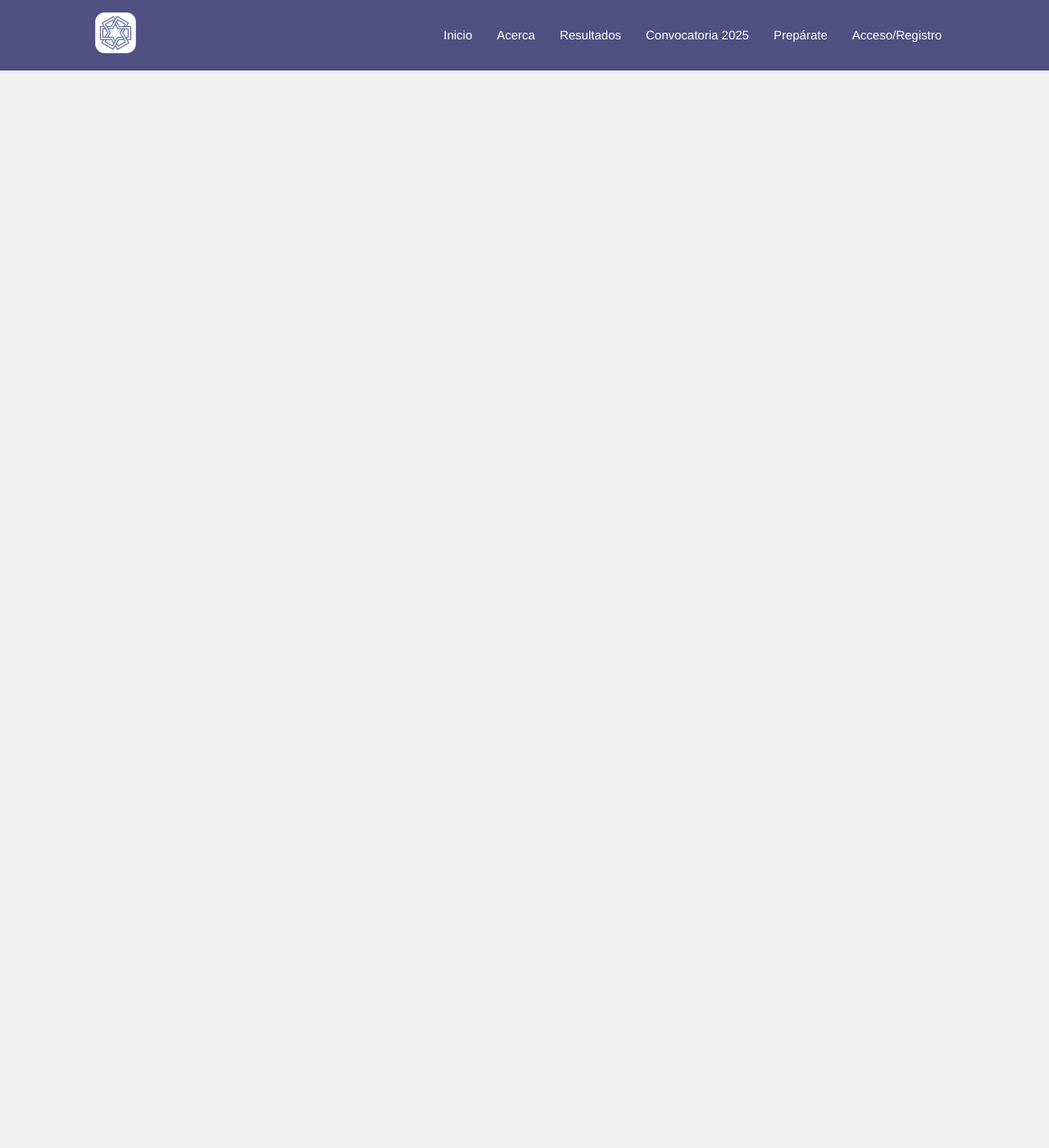
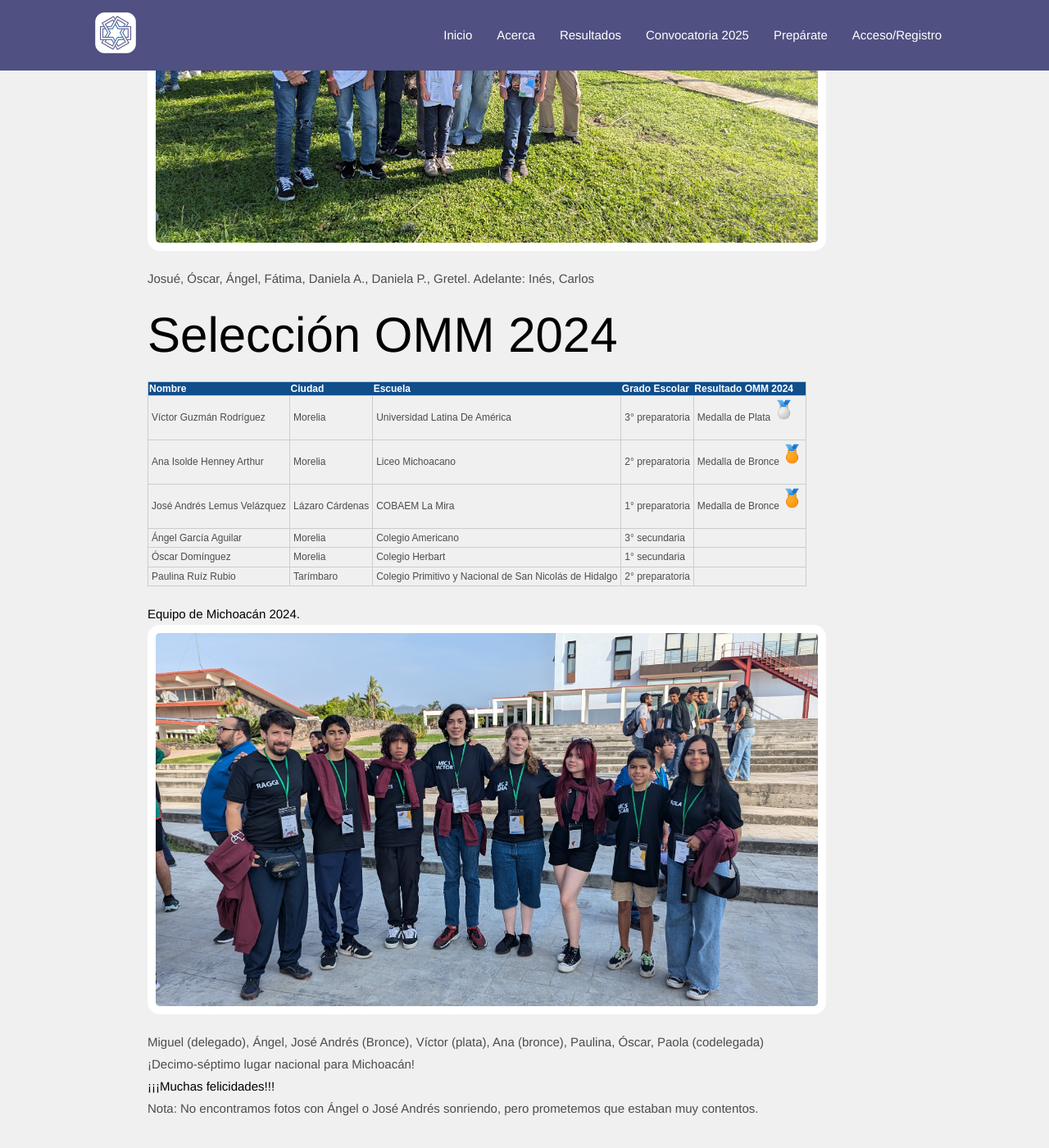
Before and after one commit to OlimpiadaMatematicasMichoacan/WOMM, a Jekyll site: the page built from _pages/resultados.md, in a window 1280 px wide and 1400 px high, scrolled down 2084 px. Shown: the whole window at 82% size. Built offline with Jekyll 4.4.1, drawn with Linux system fonts in a browser that asks for light colours; some of the changed text lies outside the part shown.

Commit message:
added resultados 2024 and modified acerca to show poster

```diff
--- a/_pages/acerca.html
+++ b/_pages/acerca.html
@@ -34,10 +34,8 @@
       </div>
       <div class="col-md-6 text-center drag-lg-top">
         <div class="shadow-down mb-4">
-          <img src="{{ site.baseurl }}/assets/images/about/femenil2024.jpg" alt="Miguel, Ana (Oro), Paulina (Mención honorífica), Bialy (bronce), Andrea, Paloma (Plata), Adriana" class="img-fluid rounded-lg border-thick border-white" width="100%">
-          <strong>Equipo femenil de Michoacán 2024.</strong><br>
-          Miguel (delegado), Ana (Oro), Paulina (Mención honorífica), Bialy (bronce), Andrea, Paloma (Plata), Adriana<br>
-          ¡Octavo lugar nacional por equipos para Michoacán! <br><strong>¡¡¡Muchas felicidades!!!</strong><br>
+          <img src="{{ site.baseurl }}/assets/images/poster/together_ds.jpg" alt="Hacia el mundo de las matemáticas" class="img-fluid rounded-lg border-thick border-white" width="100%">
+          <strong>Hacia el mundo de las matemáticas.</strong><br>
         </div>
 <!--         <img src="{{ site.baseurl }}/{{ page.signature }}" alt="signature" class="img-fluid"> -->
 <!--         <h4>{{ page.author }}</h4> -->
--- a/_pages/resultados.md
+++ b/_pages/resultados.md
@@ -36,6 +36,12 @@
  <tr><td>Andrea Espinosa Sierra</td><td>Morelia</td><td>Colegio Primitivo y Nacional de San Nicolás de Hidalgo</td><td>2° preparatoria</td></tr>
 </tbody></table>
 
+<strong>Equipo femenil de Michoacán 2024.</strong>
+<img src="{{ site.baseurl }}/assets/images/about/femenil2024.jpg" alt="Miguel, Ana (Oro), Paulina (Mención honorífica), Bialy (bronce), Andrea, Paloma (Plata), Adriana" class="img-fluid rounded-lg border-thick border-white" width="90%">
+<br>
+Miguel (delegado), Ana (Oro), Paulina (Mención honorífica), Bialy (bronce), Andrea, Paloma (Plata), Adriana<br>
+¡Octavo lugar nacional por equipos para Michoacán! <br><strong>¡¡¡Muchas felicidades!!!</strong><br>
+
 ## Selección OMMEB 2024
 
 Este es el equipo que representó a Michoacán en la Olimpiada Mexicana de Matemáticas para la Educación Básica:
@@ -53,6 +59,12 @@
  <tr><td>Josué García Pérez</td><td>Purépero</td><td>Escuela Secundaria Particular Cázares</td><td>3° secundaria</td><td>3</td><td></td></tr>
 </tbody></table>
 
+<strong>Equipo femenil de Michoacán 2024.</strong>
+<img src="{{ site.baseurl }}/assets/images/about/ommeb2024.jpg" alt="Josué, Óscar, Ángel, Fátima, Daniela A., Daniela P., Gretel. Adelante: Inés, Carlos" class="img-fluid rounded-lg border-thick border-white" width="90%">
+<br>
+Josué, Óscar, Ángel, Fátima, Daniela A., Daniela P., Gretel. Adelante: Inés, Carlos<br>
+
+
 
 ## Selección OMM 2024
 
@@ -66,3 +78,10 @@
  <tr><td>Óscar Domínguez</td><td>Morelia</td><td>Colegio Herbart</td><td>1° secundaria</td><td></td></tr>
  <tr><td>Paulina Ruíz Rubio</td><td>Tarímbaro</td><td>Colegio Primitivo y Nacional de San Nicolás de Hidalgo </td><td>2° preparatoria</td><td></td></tr>
 </tbody></table>
+
+<strong>Equipo de Michoacán 2024.</strong>
+<img src="{{ site.baseurl }}/assets/images/about/omm2024.jpg" alt="Miguel (delegado), Ángel, José Andrés (Bronce), Víctor (plata), Ana (bronce), Paulina, Óscar, Paola (codelegada)" class="img-fluid rounded-lg border-thick border-white" width="90%">
+<br>
+Miguel (delegado), Ángel, José Andrés (Bronce), Víctor (plata), Ana (bronce), Paulina, Óscar, Paola (codelegada)<br>
+¡Decimo-séptimo lugar nacional para Michoacán! <br><strong>¡¡¡Muchas felicidades!!!</strong><br>
+Nota: No encontramos fotos con Ángel o José Andrés sonriendo, pero prometemos que estaban muy contentos.
```
Also changed, not shown: assets/images/about/omm2024.jpg (added), assets/images/about/ommeb2024.jpg (added), assets/images/poster/together_ds.jpg (added).
